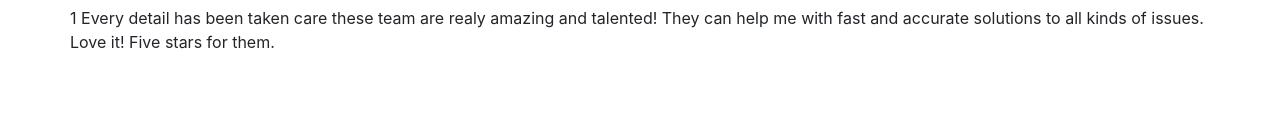
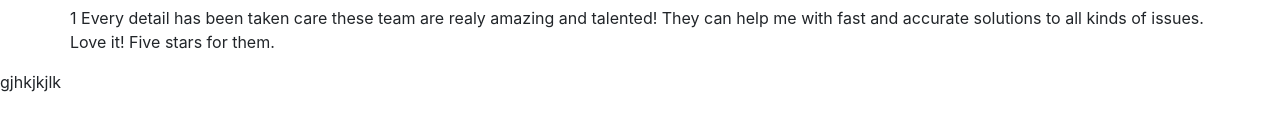
Before and after one commit to amitpal1510/Dehli, a plain HTML site: page index.html in a window 1280 px wide. Shown: the part 206-336 px from the top of the page. Drawn offline with nearby package versions, Linux system fonts and the light colour scheme.

Commit message:
change the html

```diff
--- a/index.html
+++ b/index.html
@@ -82,6 +82,7 @@
             </div>
         </div>
     </section>
+    <div class="chenge">gjhkjkjlk</div>
     <script src="https://ajax.googleapis.com/ajax/libs/jquery/3.7.1/jquery.min.js"></script>
 
     <script src="https://cdn.jsdelivr.net/npm/jquery@3.5.1/dist/jquery.slim.min.js" integrity="sha384-DfXdz2htPH0lsSSs5nCTpuj/zy4C+OGpamoFVy38MVBnE+IbbVYUew+OrCXaRkfj" crossorigin="anonymous"></script>
```
